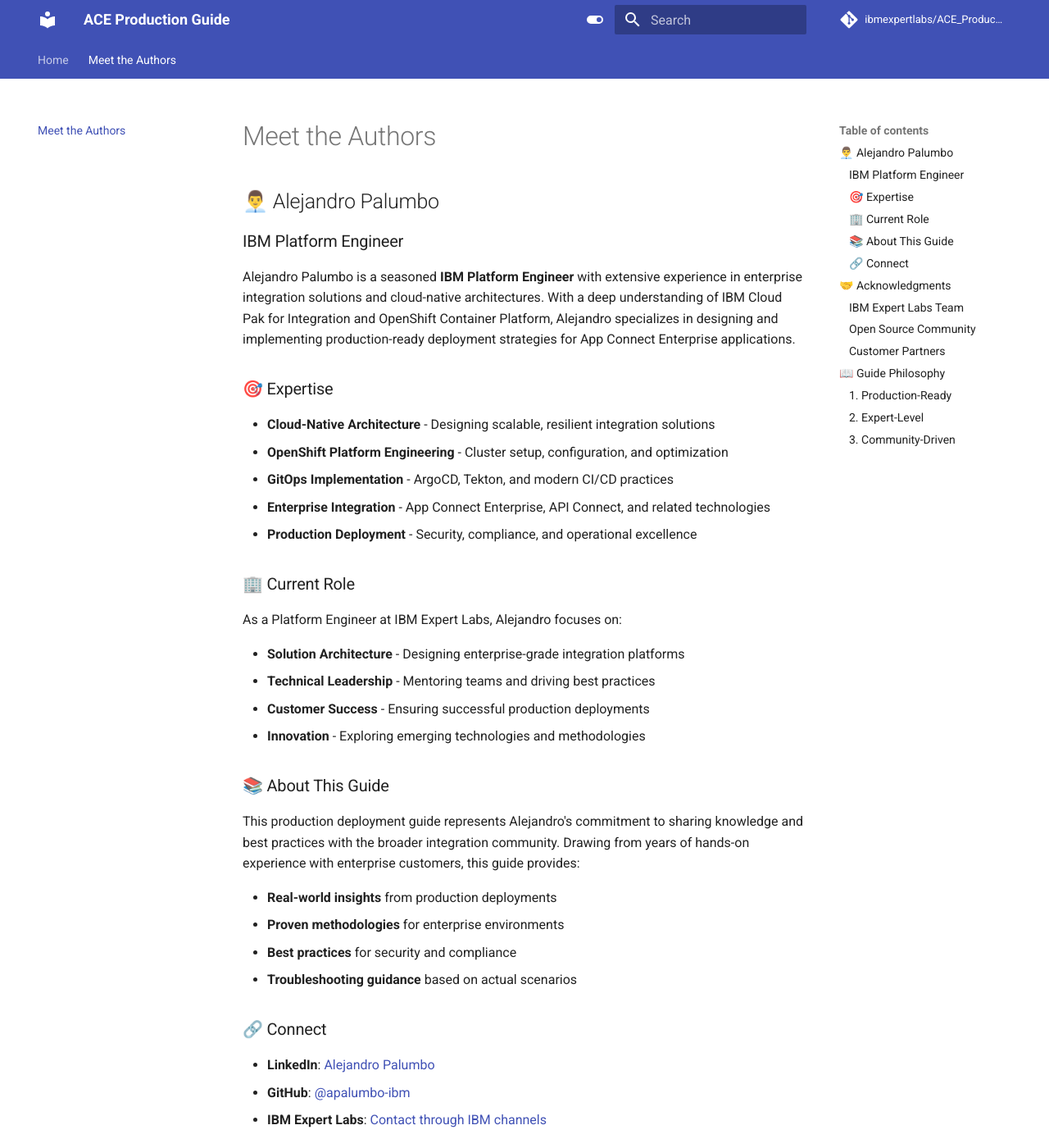
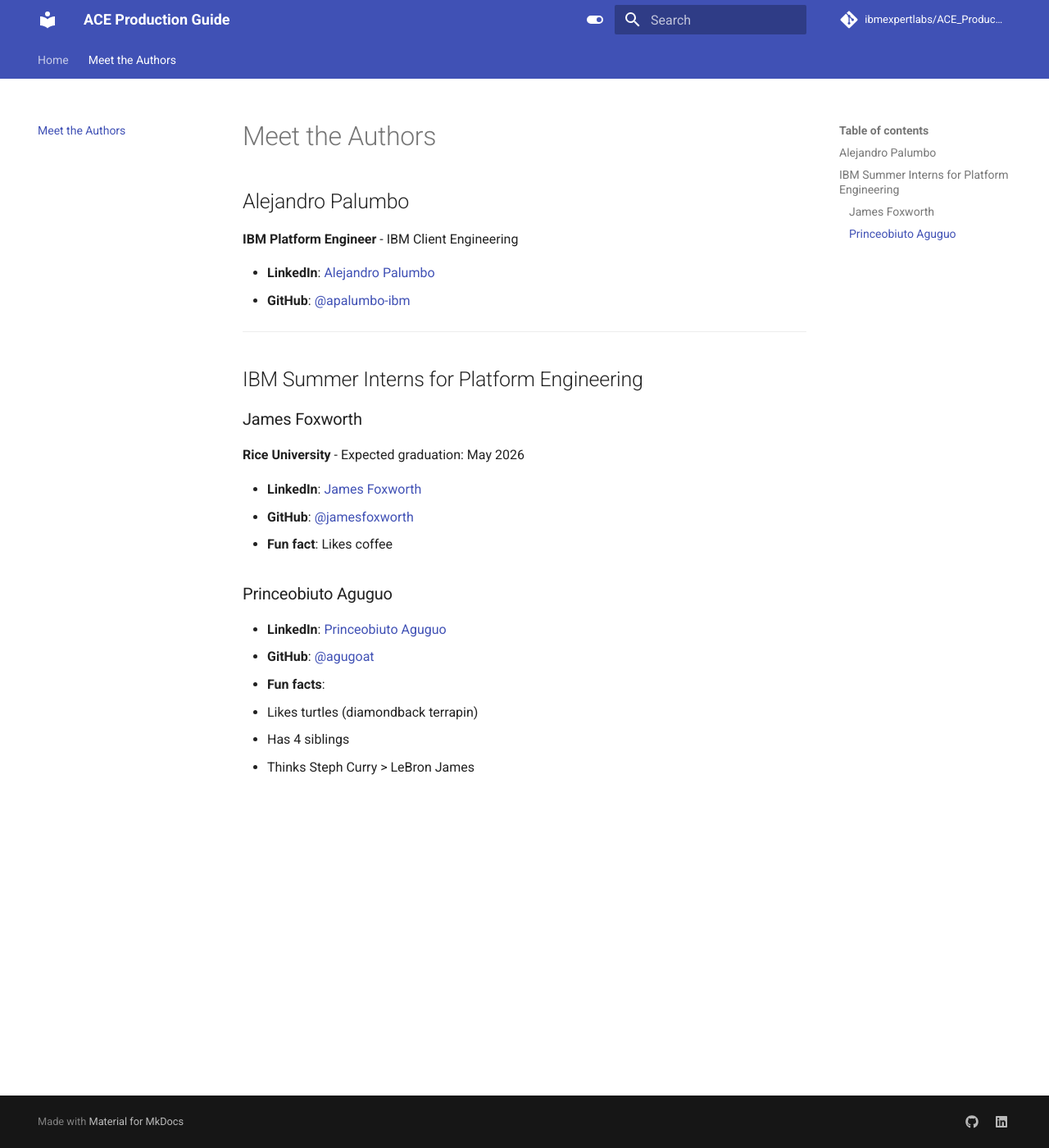
Before and after one commit to ibmexpertlabs/ACE_Production_Guide, an MkDocs documentation site: the page built from docs/authors.md, in a window 1280 px wide and 1400 px high. Shown: the whole window at 82% size. Built offline with MkDocs 1.6.1 and Material for MkDocs 9.7.7, drawn with Linux system fonts in a browser that asks for light colours; comment, search, counter and statistics services are not loaded; some of the changed text lies outside the part shown.

Commit message:
Add James and Prince to authors page - simplified format

```diff
--- a/docs/authors.md
+++ b/docs/authors.md
@@ -1,91 +1,29 @@
 # Meet the Authors
 
-## 👨‍💼 Alejandro Palumbo
+## Alejandro Palumbo
 
-### IBM Platform Engineer
-
-Alejandro Palumbo is a seasoned **IBM Platform Engineer** with extensive experience in enterprise integration solutions and cloud-native architectures. With a deep understanding of IBM Cloud Pak for Integration and OpenShift Container Platform, Alejandro specializes in designing and implementing production-ready deployment strategies for App Connect Enterprise applications.
-
-### 🎯 Expertise
-
-- **Cloud-Native Architecture** - Designing scalable, resilient integration solutions
-- **OpenShift Platform Engineering** - Cluster setup, configuration, and optimization
-- **GitOps Implementation** - ArgoCD, Tekton, and modern CI/CD practices
-- **Enterprise Integration** - App Connect Enterprise, API Connect, and related technologies
-- **Production Deployment** - Security, compliance, and operational excellence
-
-### 🏢 Current Role
-
-As a Platform Engineer at IBM Expert Labs, Alejandro focuses on:
-
-- **Solution Architecture** - Designing enterprise-grade integration platforms
-- **Technical Leadership** - Mentoring teams and driving best practices
-- **Customer Success** - Ensuring successful production deployments
-- **Innovation** - Exploring emerging technologies and methodologies
-
-### 📚 About This Guide
-
-This production deployment guide represents Alejandro's commitment to sharing knowledge and best practices with the broader integration community. Drawing from years of hands-on experience with enterprise customers, this guide provides:
-
-- **Real-world insights** from production deployments
-- **Proven methodologies** for enterprise environments
-- **Best practices** for security and compliance
-- **Troubleshooting guidance** based on actual scenarios
-
-### 🔗 Connect
+**IBM Platform Engineer** - IBM Client Engineering
 
 - **LinkedIn**: [Alejandro Palumbo](https://www.linkedin.com/in/alejandro-palumbo/)
 - **GitHub**: [@apalumbo-ibm](https://github.com/apalumbo-ibm)
-- **IBM Expert Labs**: [Contact through IBM channels](https://www.ibm.com/expertlabs)
 
 ---
 
-## 🤝 Acknowledgments
+## IBM Summer Interns for Platform Engineering
 
-### IBM Expert Labs Team
+### James Foxworth
 
-This guide is a collaborative effort within IBM Expert Labs, benefiting from the collective expertise of:
+**Rice University** - Expected graduation: May 2026
 
-- **Platform Engineers** - Infrastructure and deployment specialists
-- **Integration Architects** - Solution design and best practices
-- **DevOps Engineers** - Automation and CI/CD expertise
-- **Customer Success Teams** - Real-world implementation insights
+- **LinkedIn**: [James Foxworth](https://www.linkedin.com/in/jamesfoxworth/)
+- **GitHub**: [@jamesfoxworth](https://github.com/jamesfoxworth)
+- **Fun fact**: Likes coffee
 
-### Open Source Community
+### Princeobiuto Aguguo
 
-We extend our gratitude to the open-source community, particularly:
-
-- **ArgoCD** - GitOps continuous delivery
-- **Tekton** - Cloud-native CI/CD
-- **OpenShift** - Enterprise Kubernetes platform
-- **Cloud Native Computing Foundation** - Standards and best practices
-
-### Customer Partners
-
-Special thanks to our enterprise customers who have contributed to this guide through:
-
-- **Production deployments** that validated our approaches
-- **Feedback and insights** that improved our methodologies
-- **Real-world challenges** that drove innovation
-- **Success stories** that inspire best practices
-
----
-
-## 📖 Guide Philosophy
-
-This guide is built on three core principles:
-
-### 1. **Production-Ready**
-Every step, configuration, and recommendation is tested in real production environments with enterprise customers.
-
-### 2. **Expert-Level**
-We assume you have basic knowledge and focus on advanced concepts, best practices, and real-world scenarios.
-
-### 3. **Community-Driven**
-This guide evolves based on community feedback, new technologies, and emerging best practices.
-
----
-
-*"The best documentation is born from real-world experience. This guide represents years of production deployments, lessons learned, and successful customer implementations."*
-
-— **Alejandro Palumbo**, IBM Platform Engineer
+- **LinkedIn**: [Princeobiuto Aguguo](https://www.linkedin.com/in/princeobiuto-aguguo)
+- **GitHub**: [@agugoat](https://github.com/agugoat)
+- **Fun facts**:
+  - Likes turtles (diamondback terrapin)
+  - Has 4 siblings
+  - Thinks Steph Curry > LeBron James
```
Also changed, not shown: site/index.html, site/search/search_index.json.
